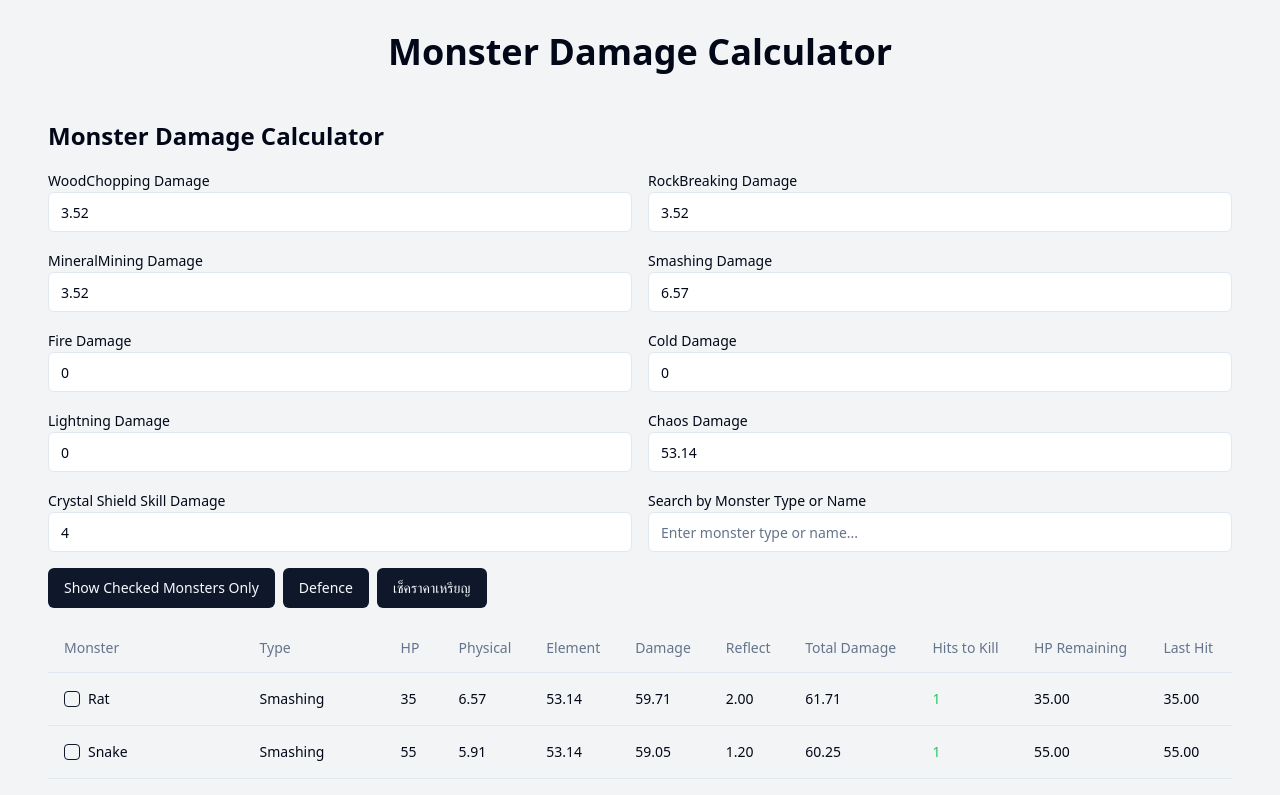
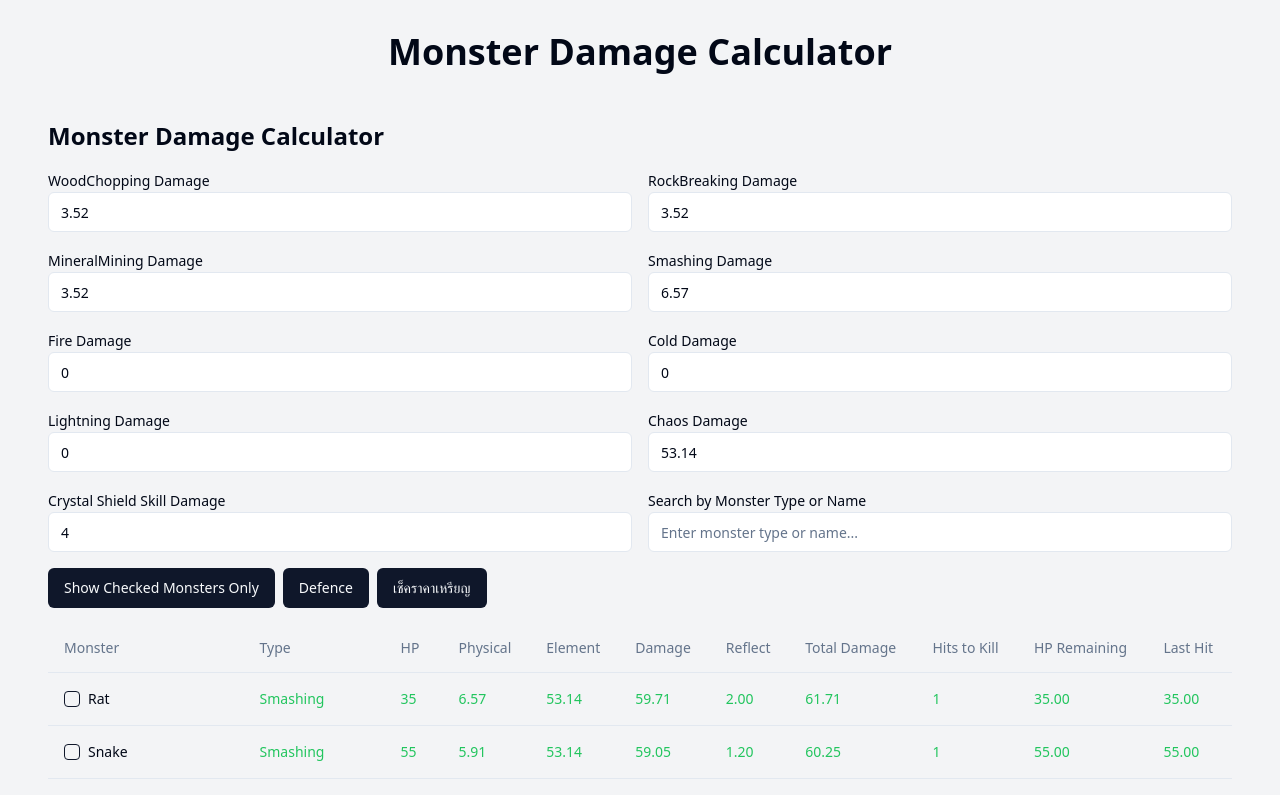
Before and after one commit to bensoro2/monster-math-magic-02, a React (Vite) app: page / in a window 1280 px wide. Shown: the top 795 px of the page. Built offline with nearby package versions, Linux system fonts and the light colour scheme.

Commit message:
Change Font Color for Damage Stats
Updated the font color of the columns: Data Monster, Type, HP, Physical, Element, Damage, Reflect, Total Damage, HP Remaining, and Last Hit to match the font color used for Hits to Kill.
[skip gpt_engineer]

```diff
--- a/src/components/MonsterDamageCalculator.jsx
+++ b/src/components/MonsterDamageCalculator.jsx
@@ -130,6 +130,7 @@ const MonsterDamageCalculator = () => {
         <TableBody>
           {filteredMonsters.map((monster) => {
             const damageStats = calculateDamage(monster, playerStats);
+            const colorClass = getHitsToKillColor(damageStats.hitsToKill);
             return (
               <TableRow key={monster.name}>
                 <TableCell>
@@ -142,18 +143,18 @@ const MonsterDamageCalculator = () => {
                     <label htmlFor={`check-${monster.name}`}>{monster.name}</label>
                   </div>
                 </TableCell>
-                <TableCell>{monster.type}</TableCell>
-                <TableCell>{monster.hp}</TableCell>
-                <TableCell>{damageStats.physical}</TableCell>
-                <TableCell>{damageStats.element}</TableCell>
-                <TableCell>{damageStats.damage}</TableCell>
-                <TableCell>{damageStats.reflect}</TableCell>
-                <TableCell>{damageStats.totalDamage}</TableCell>
-                <TableCell className={getHitsToKillColor(damageStats.hitsToKill)}>
+                <TableCell className={colorClass}>{monster.type}</TableCell>
+                <TableCell className={colorClass}>{monster.hp}</TableCell>
+                <TableCell className={colorClass}>{damageStats.physical}</TableCell>
+                <TableCell className={colorClass}>{damageStats.element}</TableCell>
+                <TableCell className={colorClass}>{damageStats.damage}</TableCell>
+                <TableCell className={colorClass}>{damageStats.reflect}</TableCell>
+                <TableCell className={colorClass}>{damageStats.totalDamage}</TableCell>
+                <TableCell className={colorClass}>
                   {damageStats.hitsToKill}
                 </TableCell>
-                <TableCell>{damageStats.hpRemaining}</TableCell>
-                <TableCell>{damageStats.lastHitDamage}</TableCell>
+                <TableCell className={colorClass}>{damageStats.hpRemaining}</TableCell>
+                <TableCell className={colorClass}>{damageStats.lastHitDamage}</TableCell>
               </TableRow>
             );
           })}
```
